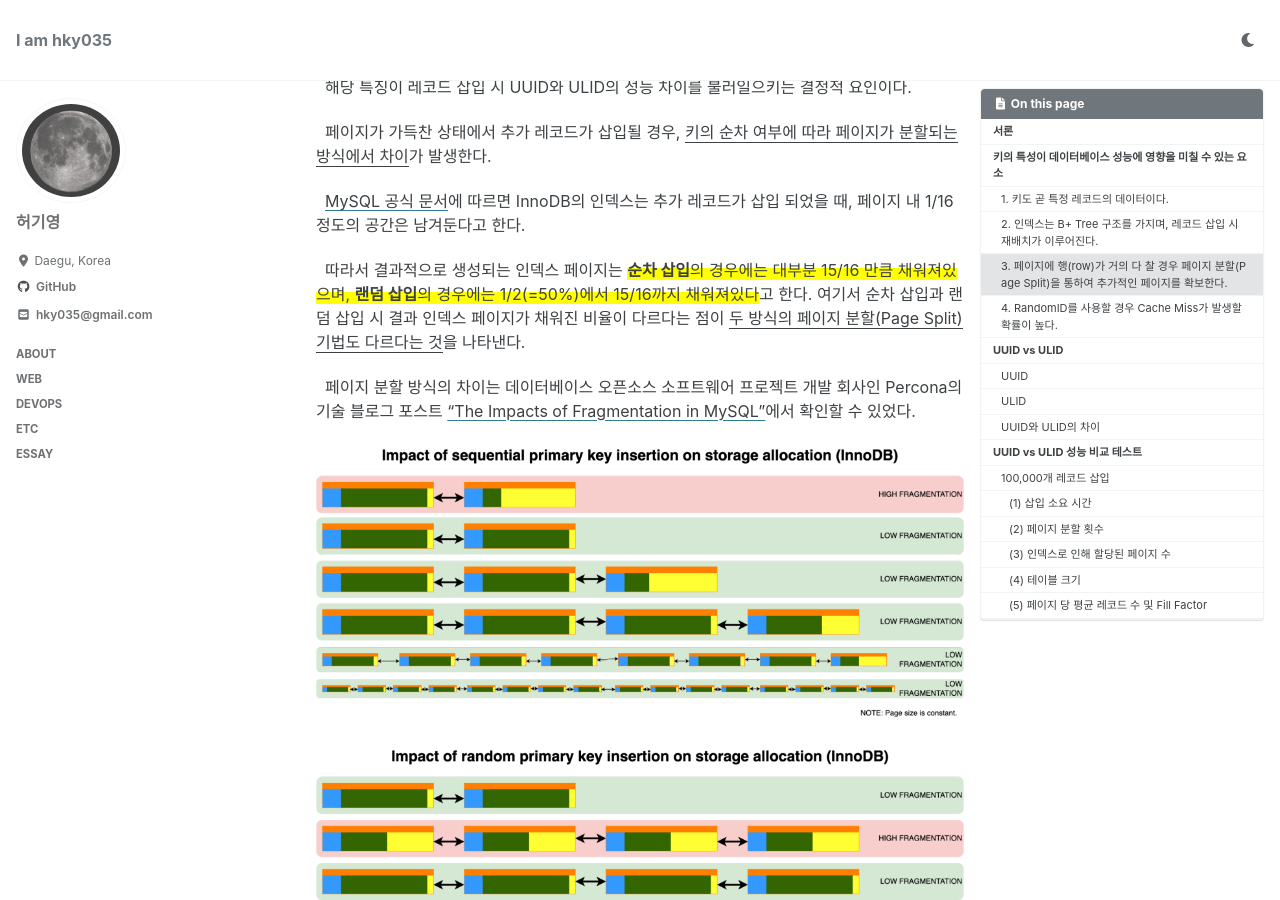
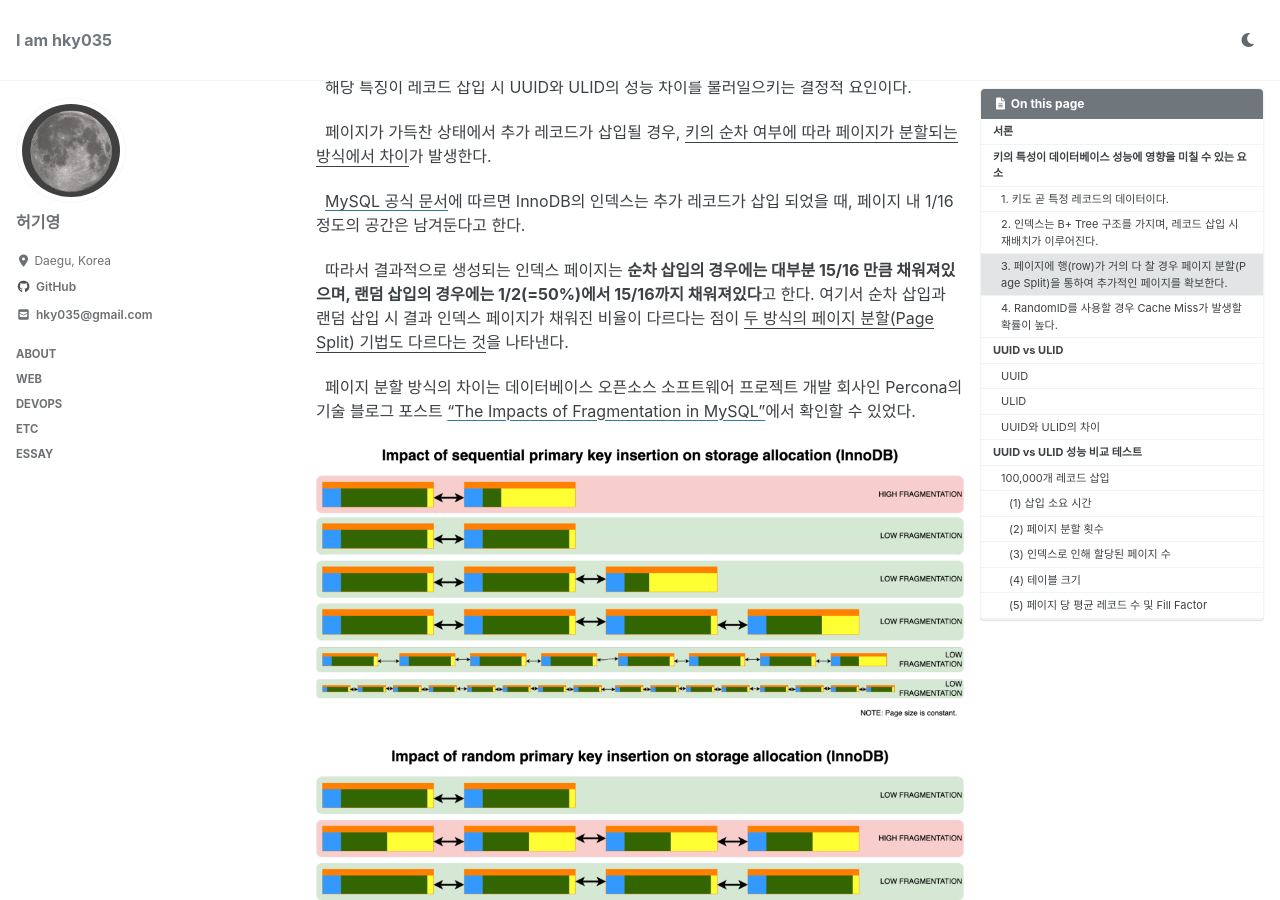
Before and after one commit to hky035/hky035.github.io, a Jekyll site: the page built from _posts/etc/2026-01-01-uuid-vs-ulid.md, in a window 1280 px wide and 900 px high, scrolled down 3280 px. Built offline with Jekyll 4.4.1, drawn with Linux system fonts in a browser that asks for light colours; cached includes are drawn as plain includes; some web fonts are replaced; comment, search, counter and statistics services are not loaded.

Commit message:
docs: 포스팅 내 underline-highlight css 제거

```diff
--- a/_posts/etc/2026-01-01-uuid-vs-ulid.md
+++ b/_posts/etc/2026-01-01-uuid-vs-ulid.md
@@ -64,8 +64,8 @@ show_date: true
 &nbsp; 인덱스는 데이터를 빠르게 찾기 위해 (키, 값) 쌍으로 구성된 B+ Tree 자료구조이다.
 
 &nbsp; MySQL에서는 **주 인덱스**와 **보조 인덱스**가 존재한다.
-&nbsp; <span class="underline-highlight" style="font-weight: bold">주 인덱스</span>는 <u>클러스터링 인덱스</u>로 키를 PK, 값을 레코드 전체로 가지는 인덱스이다. 즉, 테이블에 데이터 삽입 시 PK를 통해 값이 삽입된다.
-&nbsp; <span class="underline-highlight" style="font-weight: bold">보조 인덱스</span>는 <u>논-클러스터링 인덱스</u>로 키를 특정 컬럼, 값을 PK로 가지는 인덱스이다. 즉, PK를 제외하고 다른 컬럼들을 통해 사용자가 직접 지정하여 생성된 인덱스를 의미한다.
+&nbsp; **주 인덱스**는 <u>클러스터링 인덱스</u>로 키를 PK, 값을 레코드 전체로 가지는 인덱스이다. 즉, 테이블에 데이터 삽입 시 PK를 통해 값이 삽입된다.
+&nbsp; **보조 인덱스**는 <u>논-클러스터링 인덱스</u>로 키를 특정 컬럼, 값을 PK로 가지는 인덱스이다. 즉, PK를 제외하고 다른 컬럼들을 통해 사용자가 직접 지정하여 생성된 인덱스를 의미한다.
 
 &nbsp; 인덱스는 B+ Tree의 키를 기준으로 정렬이 되어있으며, 리프노드들은 페이지이다. 주 인덱스는 각 페이지마다 레코드들이 저장되어있고, 보조 인덱스는 (키, PK) 쌍이 저장되어 있다.
 
@@ -93,7 +93,7 @@ show_date: true
 
 &nbsp; [MySQL 공식 문서](https://dev.mysql.com/doc/refman/8.0/en/innodb-physical-structure.html)에 따르면 InnoDB의 인덱스는 추가 레코드가 삽입 되었을 때, 페이지 내 1/16 정도의 공간은 남겨둔다고 한다.
 
-&nbsp; 따라서 결과적으로 생성되는 인덱스 페이지는 <span class="underline-highlight"><span style="font-weight: bold;">순차 삽입</span>의 경우에는 대부분 15/16 만큼 채워져있으며, <span style="font-weight: bold;">랜덤 삽입</span>의 경우에는 1/2(=50%)에서 15/16까지 채워져있다</span>고 한다. 여기서 순차 삽입과 랜덤 삽입 시 결과 인덱스 페이지가 채워진 비율이 다르다는 점이 <u>두 방식의 페이지 분할(Page Split) 기법도 다르다는 것</u>을 나타낸다.
+&nbsp; 따라서 결과적으로 생성되는 인덱스 페이지는 **순차 삽입의 경우에는 대부분 15/16 만큼 채워져있으며, 랜덤 삽입의 경우에는 1/2(=50%)에서 15/16까지 채워져있다**고 한다. 여기서 순차 삽입과 랜덤 삽입 시 결과 인덱스 페이지가 채워진 비율이 다르다는 점이 <u>두 방식의 페이지 분할(Page Split) 기법도 다르다는 것</u>을 나타낸다.
 
 &nbsp; 페이지 분할 방식의 차이는 데이터베이스 오픈소스 소프트웨어 프로젝트 개발 회사인 Percona의 기술 블로그 포스트 ["The Impacts of Fragmentation in MySQL"](https://www.percona.com/blog/the-impacts-of-fragmentation-in-mysql/)에서 확인할 수 있었다.
 
@@ -799,7 +799,7 @@ mysql> EXPLAIN SELECT sub_id FROM heavy_ulid_sec WHERE sub_id LIKE '01J%';
 
 &nbsp; 레코드의 크기가 큰 실제 운영 상황에서는 하나의 레코드의 크기가 크기때문에 주 인덱스(클러스터링 인덱스)에서 페이지 당 레코드 갯수가 매우 적다.
 
-&nbsp; 보조 인덱스의 경우에는 논-클러스터링 인덱스로 페이지 당 보유 레코드 수가 주 인덱스 대비 많다. 또한, 페이지의 갯수도 적다. 따라서, <span style="font-weight: bold;" class="underline-highlight">레코드 조회 시 주 인덱스보다 보조 인덱스를 사용하는 것이 더욱 효율적인 성능을 발휘한</span>다는 것을 알 수 있다.
+&nbsp; 보조 인덱스의 경우에는 논-클러스터링 인덱스로 페이지 당 보유 레코드 수가 주 인덱스 대비 많다. 또한, 페이지의 갯수도 적다. 따라서, **레코드 조회 시 주 인덱스보다 보조 인덱스를 사용하는 것이 더욱 효율적인 성능을 발휘한**다는 것을 알 수 있다.
 
 &nbsp; 실제 운영 상황에는 레코드의 크기와 갯수, 보조 인덱스가 차지하는 비율 등을 잘 고려하여 적절한 방법을 선택해야 한다는 생각이 든다.
 
```
Also changed, not shown: _posts/etc/2025-08-25-github-pull-request-helper-v1.md (+2 -2 lines), _posts/web/2025-06-28-mvc-security-test.md (+2 -2 lines), _posts/web/2025-08-20-kis-api-throttling.md (+1 -1 lines).
